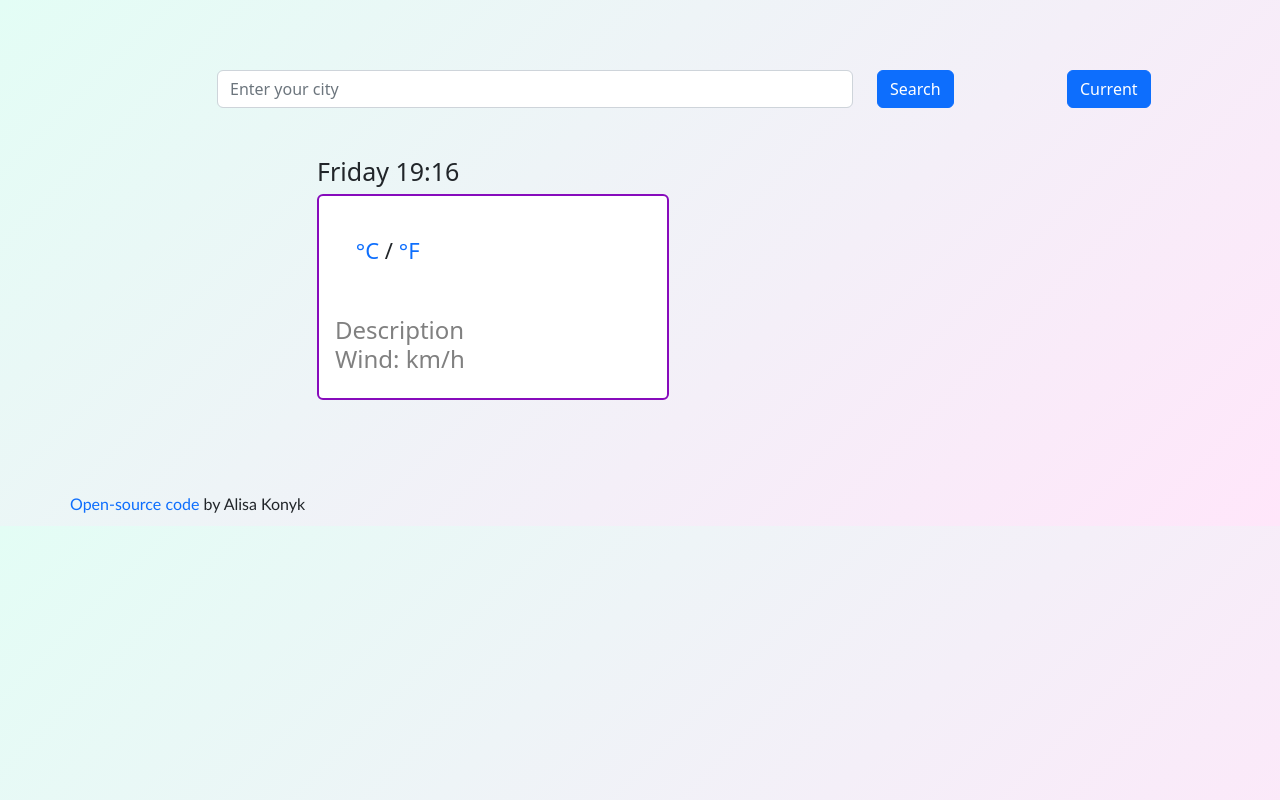
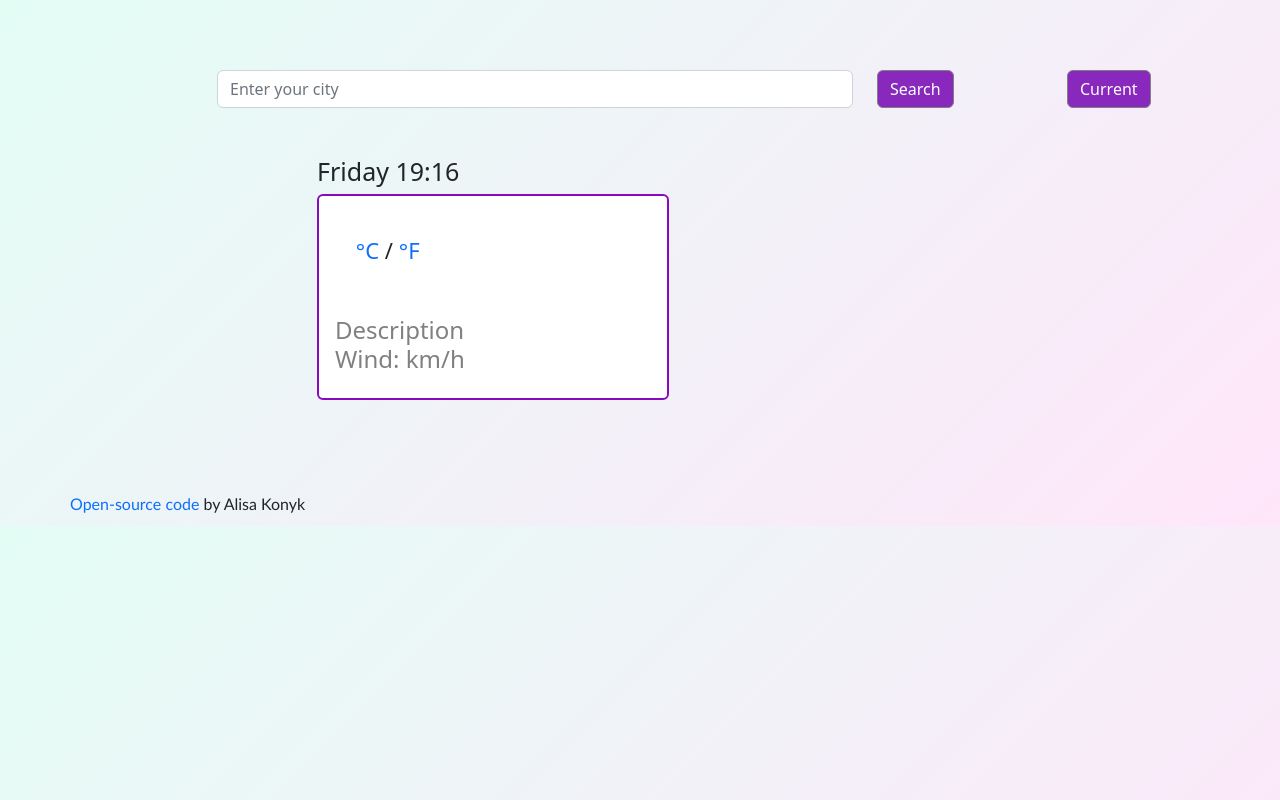
Before and after one commit to Alisa2022/My-project-weather, a plain HTML site: page index.html in a window 1280 px wide. Drawn offline with nearby package versions, Linux system fonts and the light colour scheme; no server answers.

Commit message:
Changed color of the buttons

```diff
--- a/styles.css
+++ b/styles.css
@@ -49,7 +49,7 @@ h4:first-letter {
   background-color: linear-gradient(-225deg, #e3fdf5 0%, #ffe6fa 100%);
   width: 115px;
   height: 115px;
-  margin-left: -50px;
+  margin-left: -45px;
   border: 2px solid rgb(135, 11, 188);
 }
 .icon {
@@ -69,7 +69,11 @@ h4:first-letter {
   width: 90px;
   padding-left: 20px;
 }
-
+#btnSearch,
+#btnLocation {
+  background-color: #8828bc;
+  border-color: grey;
+}
 a {
   text-decoration: none;
 }
```
